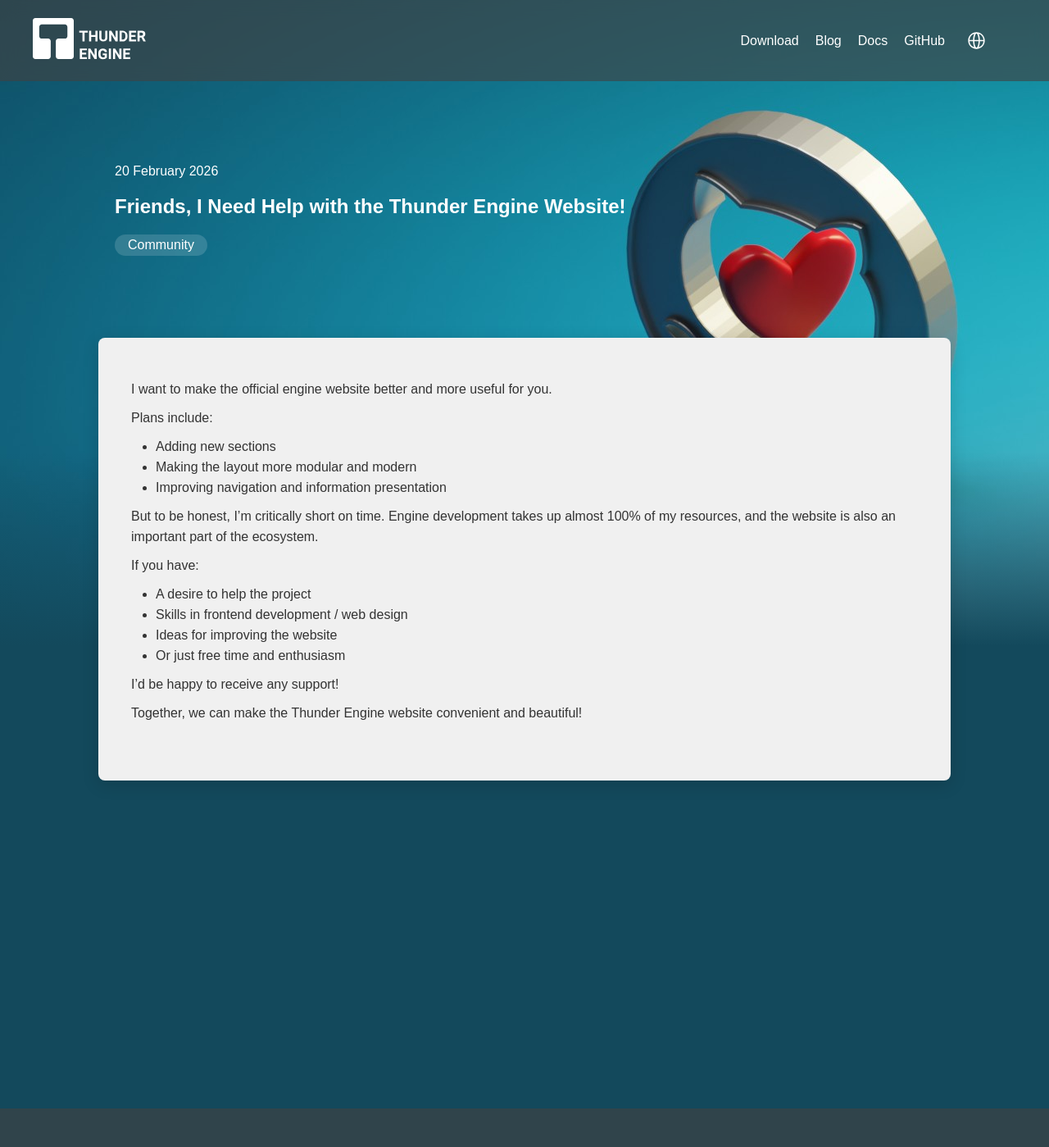
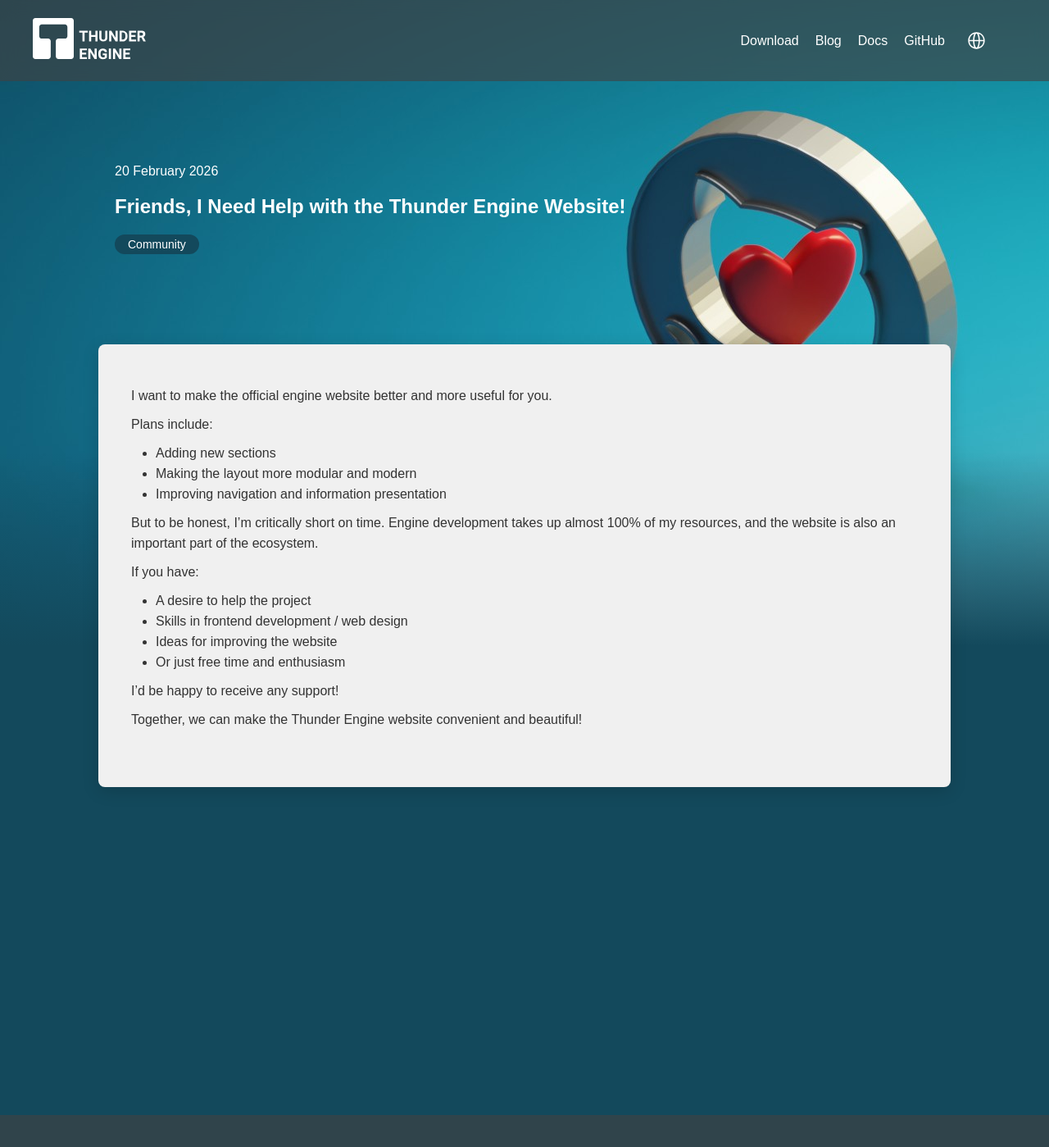
Before and after one commit to thunder-engine/thunderengine.org, a Jekyll site: the page built from _posts/2026-02-20-Help-required.md, in a window 1280 px wide and 1400 px high. Shown: the whole window at 82% size. Built offline with Jekyll 4.4.1, drawn with Linux system fonts in a browser that asks for light colours.

Commit message:
Blog updated

```diff
--- a/styles.css
+++ b/styles.css
@@ -395,6 +395,83 @@
 	color: #2C8197;
 }
 
+#hero .post-hero {
+	background-color: #0000;
+	text-align: left;
+	padding-top: 200px;
+	padding-bottom: 100px;
+	margin-left: auto;
+	margin-right: auto;
+	max-width: 1000px;
+	z-index: 1;
+}
+
+.hero-card {
+	display: flex;
+	align-items: stretch;
+	gap: 20px;
+	background: #fff;
+	border-radius: 8px;
+	overflow: hidden;
+	box-shadow: 0 5px 20px rgba(0, 0, 0, 0.15);
+}
+
+.hero-card img {
+	width: 300px;
+	height: 200px;
+	object-fit: cover;
+	border-radius: 8px;
+	flex-shrink: 0;
+	margin: 0;
+}
+
+.hero-text {
+	flex: 1;
+	display: flex;
+	flex-direction: column;
+	justify-content: center;
+	padding: 20px 20px 20px 0;
+	color: #333;
+}
+
+.hero-text h1 {
+	font-size: 28px;
+	margin: 0 0 10px 0;
+	color: #333;
+}
+
+.hero-text p {
+	font-size: 16px;
+	line-height: 25px;
+	opacity: 0.70;
+	margin: 0 0 15px 0;
+}
+
+.hero-text .content-button {
+	position: static;
+	display: inline-block;
+	margin: 0;
+	width: auto;
+	text-align: left;
+	font-weight: bold;
+	color: #2C8197;
+}
+
+#hero .post-hero a:hover {
+	text-decoration: none;
+}
+
+#hero .post-tag {
+	display: inline-block;
+	padding: 4px 16px;
+	background-color: #13495C;
+	color: #fff;
+	border-radius: 16px;
+	font-size: 14px;
+	margin-bottom: 10px;
+	align-self: flex-start;
+}
+
 .cta-button {
 	display: inline-block;
 	padding: 10px 30px;
```
Also changed, not shown: categories.html (+11 -3 lines).
